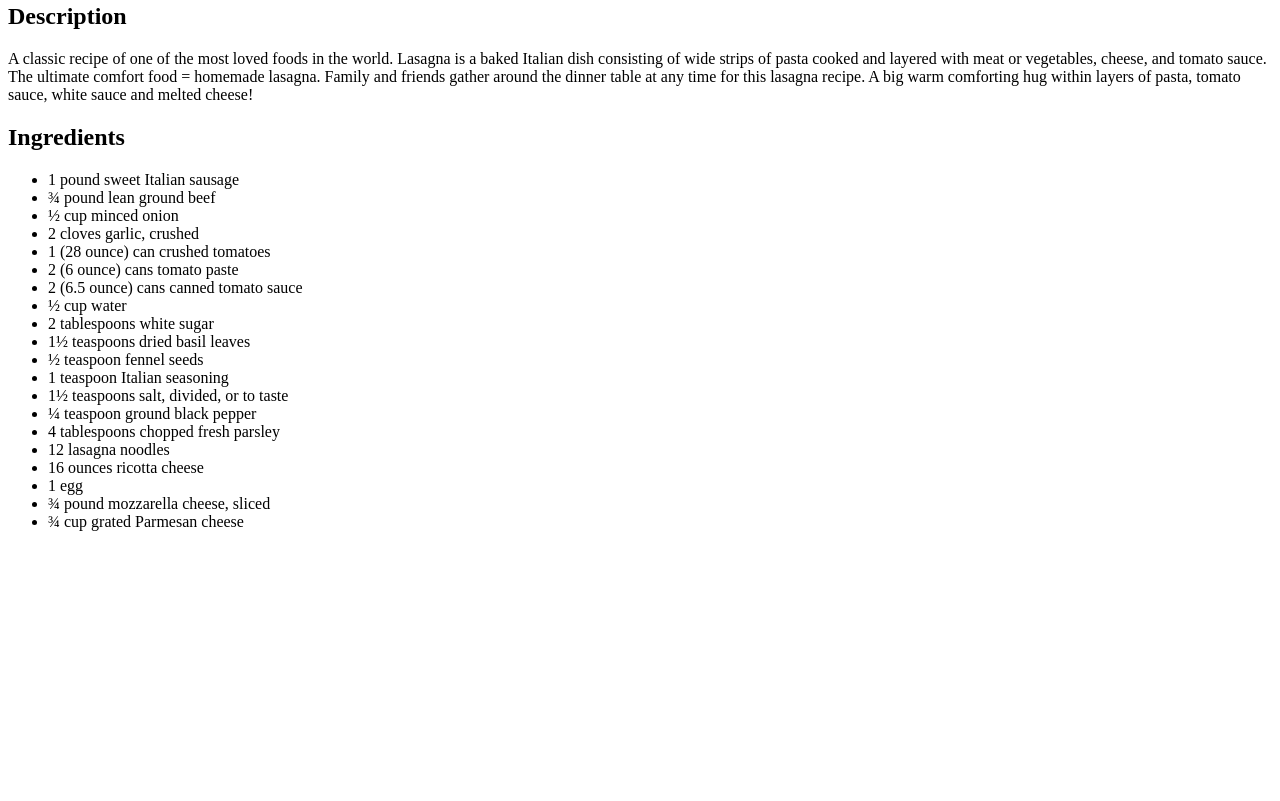
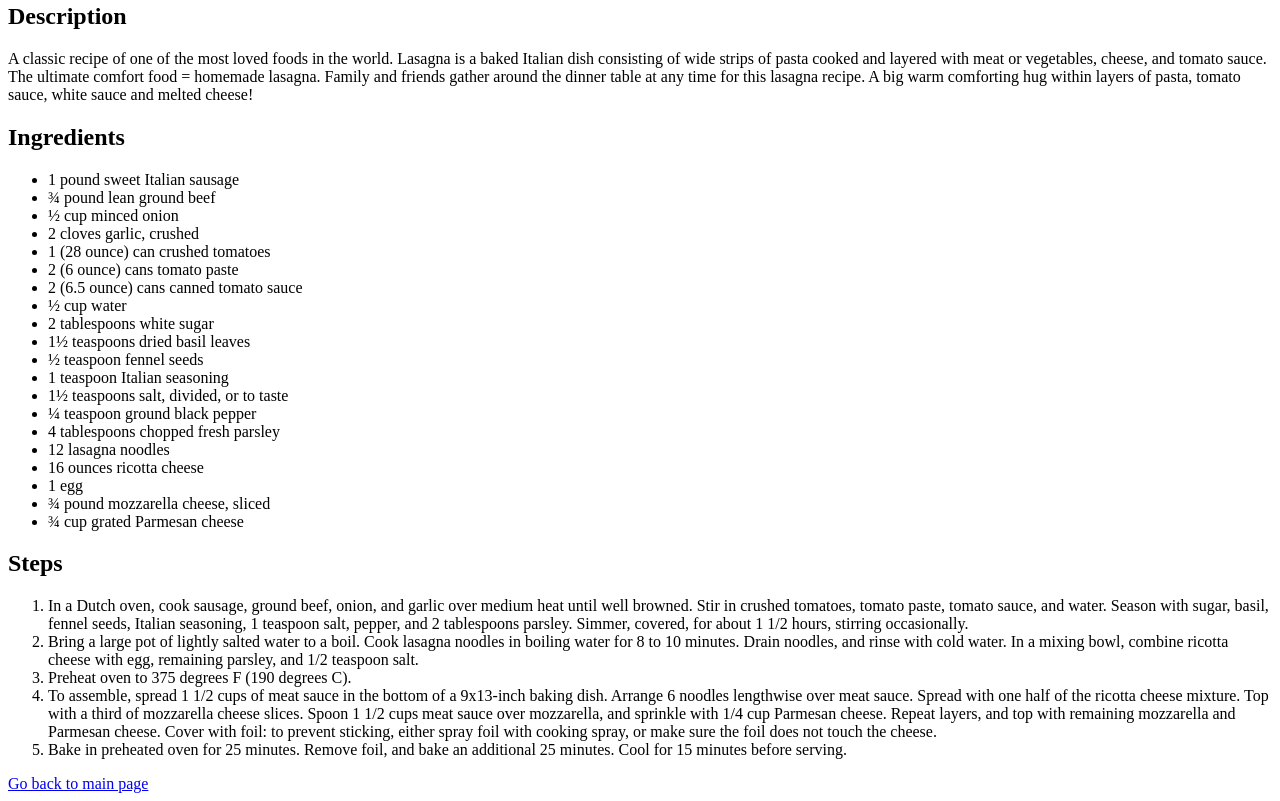
Before and after one commit to iliyu/odin-recipes, a plain HTML site: page recipes/lasagna.html in a window 1280 px wide. Shown: the part 801-1602 px from the top of the page. Before the commit the page ends 1348 px from the top, so only its background shows below. Drawn offline with Linux system fonts and the light colour scheme.

Commit message:
add cooking steps section

```diff
--- a/recipes/lasagna.html
+++ b/recipes/lasagna.html
@@ -48,6 +48,30 @@
                 <li>¾ cup grated Parmesan cheese</li>
             </ul>
         </section>
+
+        <section>
+            <h2>Steps</h2>
+            <ol>
+                <li>In a Dutch oven, cook sausage, ground beef, onion, and garlic over medium heat until well browned.
+                    Stir in crushed tomatoes, tomato paste, tomato sauce, and water. Season with sugar, basil, fennel
+                    seeds, Italian seasoning, 1 teaspoon salt, pepper, and 2 tablespoons parsley. Simmer, covered, for
+                    about 1 1/2 hours, stirring occasionally.</li>
+                <li>Bring a large pot of lightly salted water to a boil. Cook lasagna noodles in boiling water for 8 to
+                    10 minutes. Drain noodles, and rinse with cold water. In a mixing bowl, combine ricotta cheese with
+                    egg, remaining parsley, and 1/2 teaspoon salt.</li>
+                <li>Preheat oven to 375 degrees F (190 degrees C).</li>
+                <li>To assemble, spread 1 1/2 cups of meat sauce in the bottom of a 9x13-inch baking dish. Arrange 6
+                    noodles lengthwise over meat sauce. Spread with one half of the ricotta cheese mixture. Top with a
+                    third of mozzarella cheese slices. Spoon 1 1/2 cups meat sauce over mozzarella, and sprinkle with
+                    1/4 cup Parmesan cheese. Repeat layers, and top with remaining mozzarella and Parmesan cheese. Cover
+                    with foil: to prevent sticking, either spray foil with cooking spray, or make sure the foil does not
+                    touch the cheese.</li>
+                <li>Bake in preheated oven for 25 minutes. Remove foil, and bake an additional 25 minutes. Cool for 15
+                    minutes before serving.</li>
+            </ol>
+        </section>
+
+        <a href="../index.html">Go back to main page</a>
     </main>
 </body>
 
```
